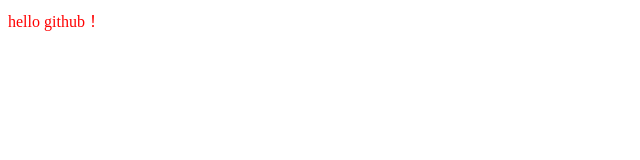
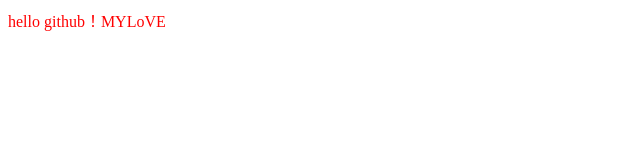
Before and after one commit to longlearn/longlearn.github.io, a plain HTML site: page index.html in a window 1280 px wide. Shown: the full height of the page, 0-640 px from the left. Drawn offline with Linux system fonts and the light colour scheme.

Commit message:
Update index.html

```diff
--- a/index.html
+++ b/index.html
@@ -1 +1 @@
-<font color="red">hello github！</font>
+<font color="red">hello github！MYLoVE</font>
```
